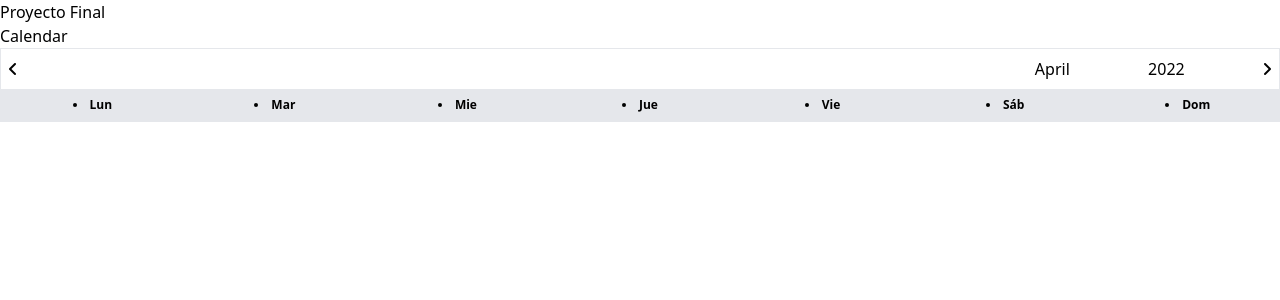
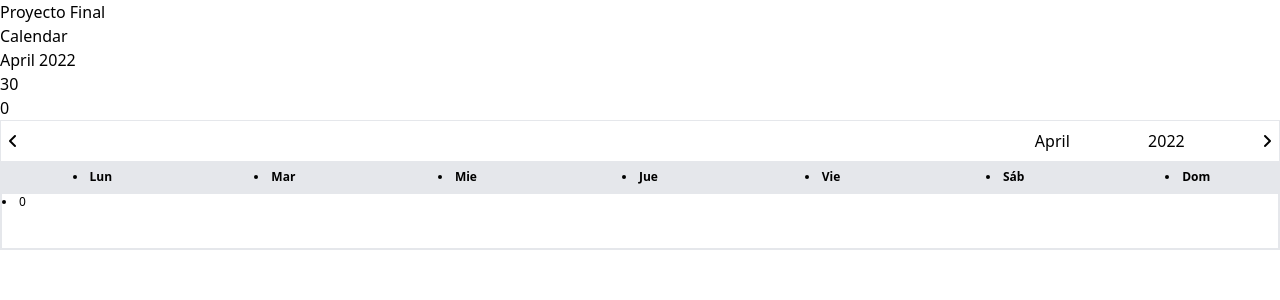
Before and after one commit to JenniferSemanate/ProyectoFinal, a Vue app: page / in a window 1280 px wide. Shown: the top 300 px of the page. Built offline with nearby package versions, Linux system fonts and the light colour scheme.

Commit message:
in progress...Methods

```diff
--- a/src/views/Calendar.vue
+++ b/src/views/Calendar.vue
@@ -1,6 +1,9 @@
 <template>
   <h1>Calendar</h1>
   <!-- <h2>{{ lastMonth(3) }}</h2> -->
+  <h2>{{ setNewDate() }}</h2>
+  <h3>{{getTotalDays()}}</h3>
+  <h4>{{writeMonth(month)}}</h4>
   <div class="container mx-auto border">
     <!-- navbar -->
     <div class="flex justify-between gap-5 p-2">
@@ -13,7 +16,7 @@
       <!--dato computado-->
       <p>{{ year }}</p>
       <!--dato computado-->
-      <button :class="nextMonth" @click="nextMonth">
+      <button  :v-if="nextMonth" :class="nextMonth" @click="nextMonth">
         <i class="fa-solid fa-angle-right"></i>
       </button>
       <!-- Crear los eventos -->
@@ -30,7 +33,7 @@
     </div>
     <div>
       <!-- calendario days -->
-      <!-- <div v-if=""></div> -->
+    <li class="border bg-white h-14 text-xs">{{writeMonth(month)}}</li>
     </div>
   </div>
 </template>
@@ -63,6 +66,7 @@ export default {
     };
   },
   computed: {
+
     today() {
       let currentDate = new Date();
       this.today = currentDate.getDate;
@@ -85,18 +89,37 @@ export default {
     },
   },
   methods: {
-    writeMonth(month) {},
-    getTotalDays(month) {},
+    writeMonth(month) {
+      for (let i = 0; i < this.getTotalDays(this.month); i++) {
+        let everyday =+ i;
+        return everyday;
+      }
+
+    },
+
+    getTotalDays() {
+      if (this.month === -1) this.month = 11;
+      if (this.month === 0 || this.month === 2 || this.month === 4 || this.month === 6 || this.month === 7 || this.month === 9 || this.month === 11) {
+        return 31;
+      }else if (this.month === 3 || this.month === 5 || this.month === 8 || this.month === 10) {
+        return 30;
+      }else {
+        return this.isLeap()? 29:28;
+      };
+    },
+
     isLeap() {
       return (
         (this.year % 100 !== 0 && this.year % 4 === 0) || this.year % 400 === 0
       );
     },
+
     startDay() {
       //devuelve que dia de la semana es el día 1.
       let start = new Date(this.year, this.month, 1);
       return start.getDay() - 1 === -1 ? 6 : start.getDay() - 1;
     },
+
     lastMonth() {
       //si el mes es distinto de 0 significa que no estamos en enero
       if (this.month !== 0) {
@@ -107,6 +130,7 @@ export default {
       }
       setNewDate();
     },
+
     nextMonth() {
       //dibuja el mes anterior
       if (this.month !== 11) {
@@ -115,18 +139,23 @@ export default {
         this.month = 0;
         this.year++;
       }
-      setNewDate();
+      this.setNewDate();
     },
 
     setNewDate() {
-      this.today.setFullYear(this.year, this.month, this.day);
-      for (let i = 0; i < this.monthNames.length; i++) {
-        const month = monthNames[month];
-        return month;
-      }
-      //  <div v-for="month in monthNames" :key="month"></div>
-      // <p>{{ monthNames[month] }}</p>
-    },
+      //Establecer la nueva fecha
+      let currentDate = new Date();
+      currentDate.setFullYear(this.year, this.month, this.day);
+      let selectedMonth = this.monthNames[this.month];
+      let selectedYear = this.year;
+      // let selectedDay = this.day;
+
+      // for (let i = 0; i < this.monthNames.length; i++) {
+      //   const selectedDate = this.monthNames[this.month];
+      return `${selectedMonth} ${selectedYear}`;
+      },
+
+
   },
 };
 </script>
```
